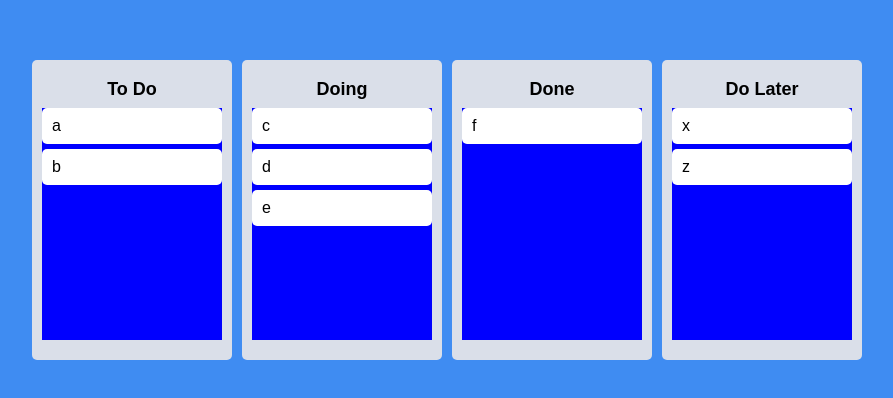
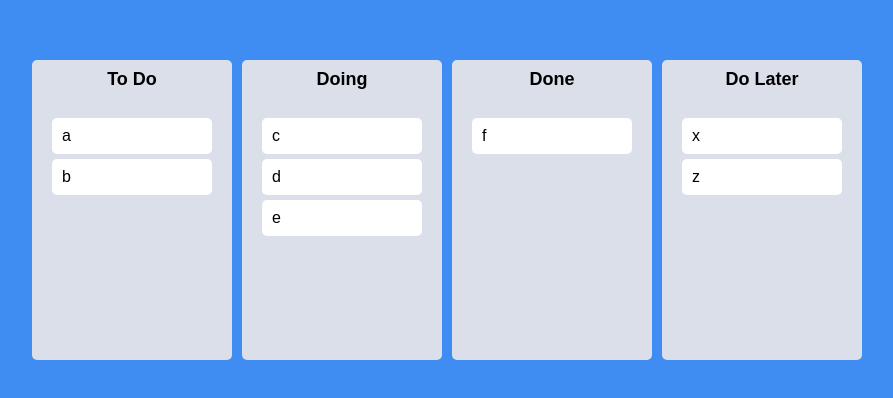
Before and after one commit to jiyong0419/react-masterclass_chapter7, a React (Create React App) app: page / in a window 1280 px wide. Shown: the part 190-588 px from the top of the page, without its empty margins (193-1086 px from the left). Built offline with nearby package versions, Linux system fonts and the light colour scheme.

Commit message:
#7.12
Draggable이 제공해주는 2번째 args인 snapshot 활용하기

```diff
--- a/src/Components/Board.tsx
+++ b/src/Components/Board.tsx
@@ -13,12 +13,13 @@
 
 const Wrapper = styled.div`
   width: 200px;
-  padding: 20px 10px 20px 10px;
+  padding-top: 10px;
   background-color: ${(props) => props.theme.boardColor};
   border-radius: 5px;
   min-height: 300px;
   display: flex;
   flex-direction: column;
+  overflow: hidden;
 `;
 const Title = styled.h1`
   text-align: center;
@@ -28,9 +29,14 @@
 `;
 const Area = styled.div<IAreaProps>`
   background-color: ${(props) =>
-    props.isDraggingOver ? "pink" : props.isDraggingFromThis ? "red" : "blue"};
+    props.isDraggingOver
+      ? "#dfe6e9"
+      : props.isDraggingFromThis
+      ? "#b2bec3"
+      : "transparent"};
   flex-grow: 1;
   transition: background-color 0.2s;
+  padding: 20px;
 `;
 
 function Board({ toDos, boardId }: IBoardProps) {
--- a/src/Components/DraggableCard.tsx
+++ b/src/Components/DraggableCard.tsx
@@ -2,11 +2,14 @@
 import styled from "styled-components";
 import React from "react";
 
-const Card = styled.div`
-  background-color: ${(props) => props.theme.cardColor};
+const Card = styled.div<{ isDragging: boolean }>`
+  border-radius: 5px;
   margin-bottom: 5px;
-  padding: 10px 10px;
-  border-radius: 5px;
+  padding: 10px;
+  background-color: ${(props) =>
+    props.isDragging ? "#e4f2ff" : props.theme.cardColor};
+  box-shadow: ${(props) =>
+    props.isDragging ? "0px 2px 5px rgba(0,0,0,0.05)" : "none"};
 `;
 
 interface IDaggableCard {
@@ -17,8 +20,9 @@
 function DraggableCard({ toDo, index }: IDaggableCard) {
   return (
     <Draggable key={toDo} draggableId={toDo} index={index}>
-      {(magic) => (
+      {(magic, snapshot) => (
         <Card
+          isDragging={snapshot.isDragging}
           ref={magic.innerRef}
           {...magic.draggableProps}
           {...magic.dragHandleProps}
```
